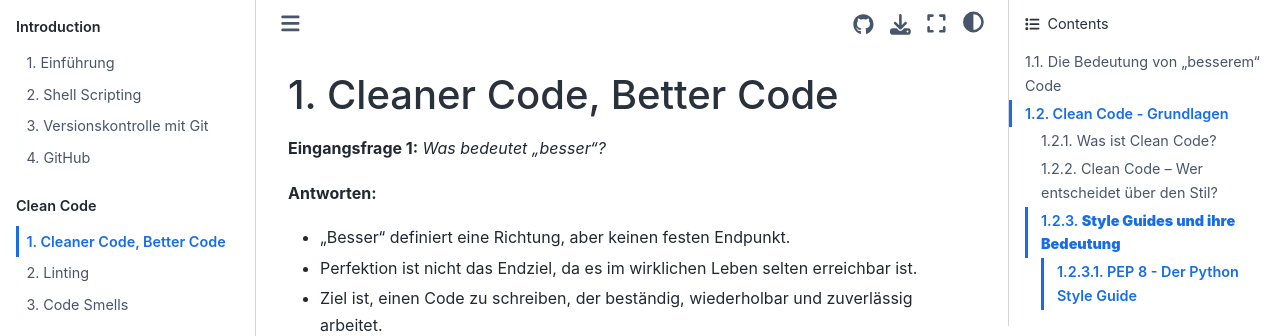
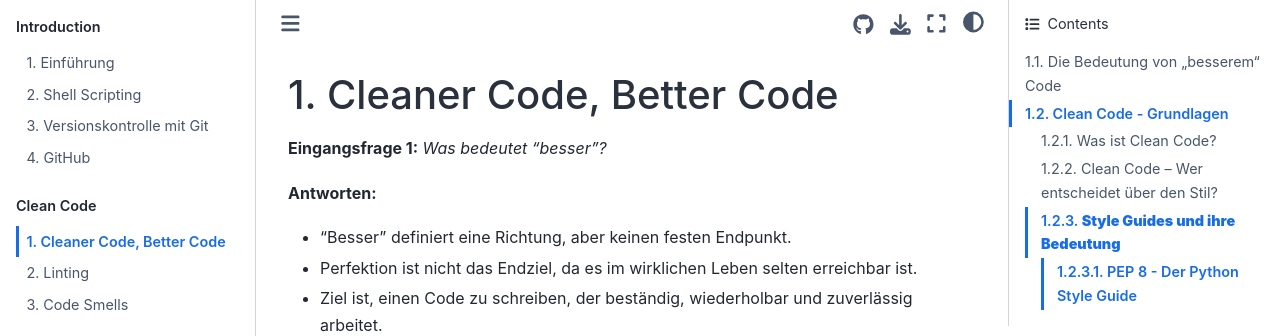
Before and after one commit to florian-huber/data_science_software_dev, a Jupyter Book: the page built from book/05_clean_code.md, in a window 1280 px wide and 900 px high. Shown: the top 336 px of the window. Built offline with Jupyter Book 1.0.4 settings and Sphinx 7.4.7 and the Sphinx Book theme 1.1.4, drawn with Linux system fonts in a browser that asks for light colours; pages that are not in the unit, such as notebooks, are missing from menus.

Commit message:
minimal changes

```diff
--- a/book/05_clean_code.md
+++ b/book/05_clean_code.md
@@ -1,11 +1,11 @@
 # Cleaner Code, Better Code
 
 **Eingangsfrage 1:**
-*Was bedeutet „besser“?*
+*Was bedeutet "besser"?*
 
 **Antworten:**
 
-- „Besser“ definiert eine Richtung, aber keinen festen Endpunkt.
+- "Besser" definiert eine Richtung, aber keinen festen Endpunkt.
 - Perfektion ist nicht das Endziel, da es im wirklichen Leben selten erreichbar ist.
 - Ziel ist, einen Code zu schreiben, der beständig, wiederholbar und zuverlässig arbeitet.
 - Die kommenden Wochen werden tiefer in diese Prinzipien eintauchen.
```
